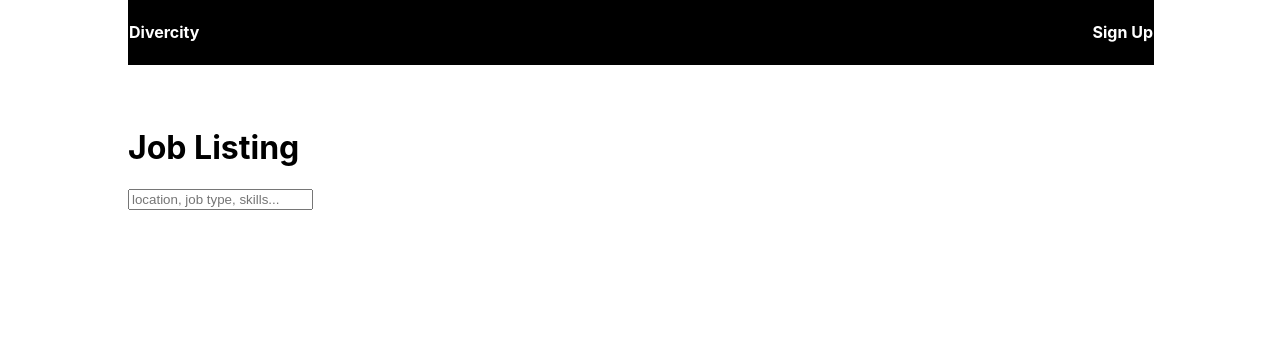
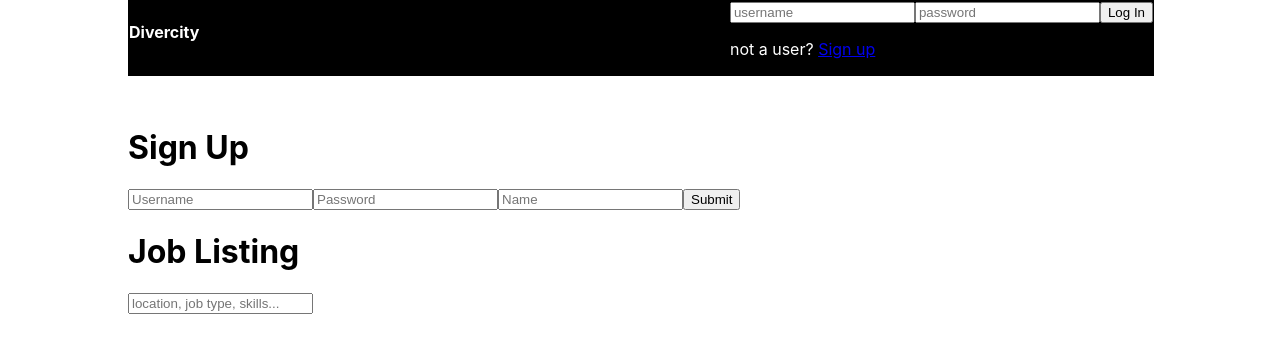
Before and after one commit to alirizvi061/divercity, a React (Create React App) app: page / in a window 1280 px wide. Shown: the top 352 px of the page. Built offline with nearby package versions, Linux system fonts and the light colour scheme; no server answers.

Commit message:
created register functionality successfully adding to the database getting status 200 OK but state is not resetting so going to work on that next. I need isLoggedin and createdUser states to be true once user data is submitted

```diff
--- a/src/App.css
+++ b/src/App.css
@@ -24,3 +24,7 @@ body{
 .form{
   margin-top: 15px;
 }
+.loginContainer{
+  display: flex;
+  flex-direction: column;
+}
--- a/src/App.js
+++ b/src/App.js
@@ -1,21 +1,78 @@
-import React from 'react';
+import React, { Component } from 'react';
+import axios from "axios";
 import { BrowserRouter, Route } from 'react-router-dom';
 import Home from './components/Home';
 import Navbar from './components/Navbar';
+import Register from './components/Register';
+
 import './App.css';
 
-function App() {
+export default class App extends Component {
+
+  constructor(props) {
+    super(props);
+    this.state = {
+      isLoggedin: false,
+      username: "",
+      password: "",
+      name: "",
+      baseURL: "https://divercity-test.herokuapp.com/register",
+      userCreated: false
+    }
+  }
+
+  handleRegisterChange = (event) => {
+    this.setState({
+      [event.currentTarget.id]: event.currentTarget.value
+    })
+  }
+
+  handleRegisterSubmit = (event) => {
+    event.preventDefault();
+    axios
+      .post(this.state.baseURL, {
+        username: this.state.username,
+        password: this.state.password,
+        name: this.state.name,
+      })
+      .then((res) => {
+        console.log(res)
+        this.setState({
+          username: "",
+          password: "",
+          name: "",
+          userCreated: true
+        });
+        console.log(res);
+      })
+      .catch((err) => {
+        console.log(err);
+      });
+  };
+
+
+  render() {
     return (
       <>
         <BrowserRouter>
           <Navbar />
+          <Register
+            handleRegisterChange={this.handleRegisterChange}
+            handleRegisterSubmit={this.handleRegisterSubmit}
+            isLoggedin={this.state.isLoggedin}
+            username={this.state.username}
+            password={this.state.password}
+            name={this.state.name}
+            baseURL={this.state.baseURL}
+          />
           <Route
             path="/" >
-          <Home />
+            <Home
+              isLoggedin={this.state.isLoggedin}
+            />
           </Route>
         </BrowserRouter>
       </>
-  );
+    )
   }
-
-export default App;
+}
--- a/src/components/Home.jsx
+++ b/src/components/Home.jsx
@@ -68,9 +68,6 @@ class Home extends Component {
                         <option value="skills">Skills</option> */}
                     {/* </select> */}
                     <input type="text" name="search" placeholder="location, job type, skills..." onChange={this.handleChange} />
-                    {/* <input type="text" placeholder="Job Type" />
-                    <input type="text" placeholder="Skills" /> */}
-                    {/* <input type="submit" /> */}
                 </form>
                 <div className="jobDescription">
                     {this.state.jobs.map((job, index) => {
--- a/src/components/Navbar.jsx
+++ b/src/components/Navbar.jsx
@@ -6,7 +6,14 @@ export default class Navbar extends Component {
         return (
             <div className="navbar">
                 <h4>Divercity</h4>
-                <h4>Sign Up</h4>
+                <div className="loginContainer">
+                    <form className="loginForm">
+                        <input type="text" placeholder="username" />
+                        <input type="text" placeholder="password" />
+                        <input type="submit" value="Log In" />
+                    </form>
+                    <p>not a user? <a href=" ">Sign up</a></p>
+                </div>
             </div>
         )
     }
--- a/src/components/Register.jsx
+++ b/src/components/Register.jsx
@@ -0,0 +1,59 @@
+import React, { Component } from 'react'
+
+
+export default class Register extends Component {
+
+    // constructor(props) {
+    //     super(props);
+    //     this.state = {
+    //         username: "",
+    //         password: "",
+    //         name: "",
+    //         baseURL: "https://divercity-test.herokuapp.com/register",
+    //         userCreated: false
+    //     }
+    // }
+
+    // handleRegisterChange = (event) => {
+    //     this.setState({
+    //         [event.currentTarget.id]: event.currentTarget.value
+    //     })
+    // }
+
+    // handleSubmit = (event) => {
+    //     event.preventDefault();
+    //     axios
+    //         .post(this.state.baseURL, {
+    //             username: this.state.username,
+    //             password: this.state.password,
+    //             name: this.state.name,
+    //         })
+    //         .then((res) => {
+    //             console.log(res)
+    //             this.setState({
+    //                 username: "",
+    //                 password: "",
+    //                 name: "",
+    //                 userCreated: true
+    //             });
+    //             console.log(res);
+    //         })
+    //         .catch((err) => {
+    //             console.log(err);
+    //         });
+    // };
+
+    render() {
+        return (
+            <div>
+                <h1>Sign Up</h1>
+                <form onSubmit={(event) => { this.props.handleRegisterSubmit(event) }}>
+                    <input type="text" id="username" placeholder="Username" onChange={this.props.handleRegisterChange} />
+                    <input type="password" id="password" placeholder="Password" onChange={this.props.handleRegisterChange} />
+                    <input type="text" id="name" placeholder="Name" onChange={this.props.handleRegisterChange} />
+                    <input type="submit" />
+                </form >
+            </div >
+        )
+    }
+}
```
Also changed, not shown: src/components/Login.jsx (+31 -0 lines). Lines whose indentation alone changed are shown as unchanged.
